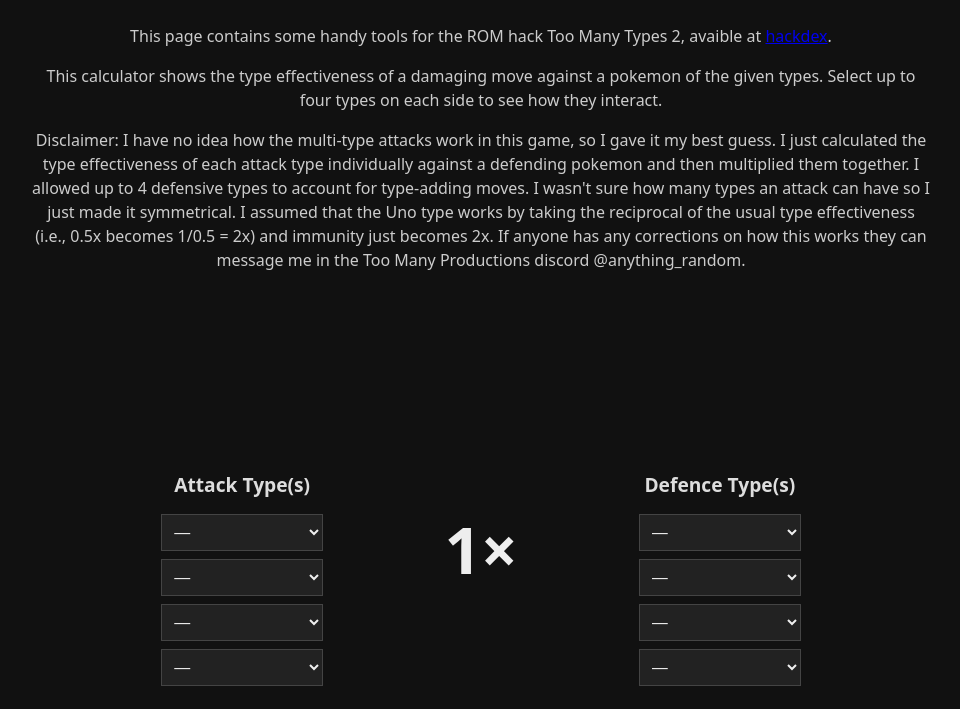
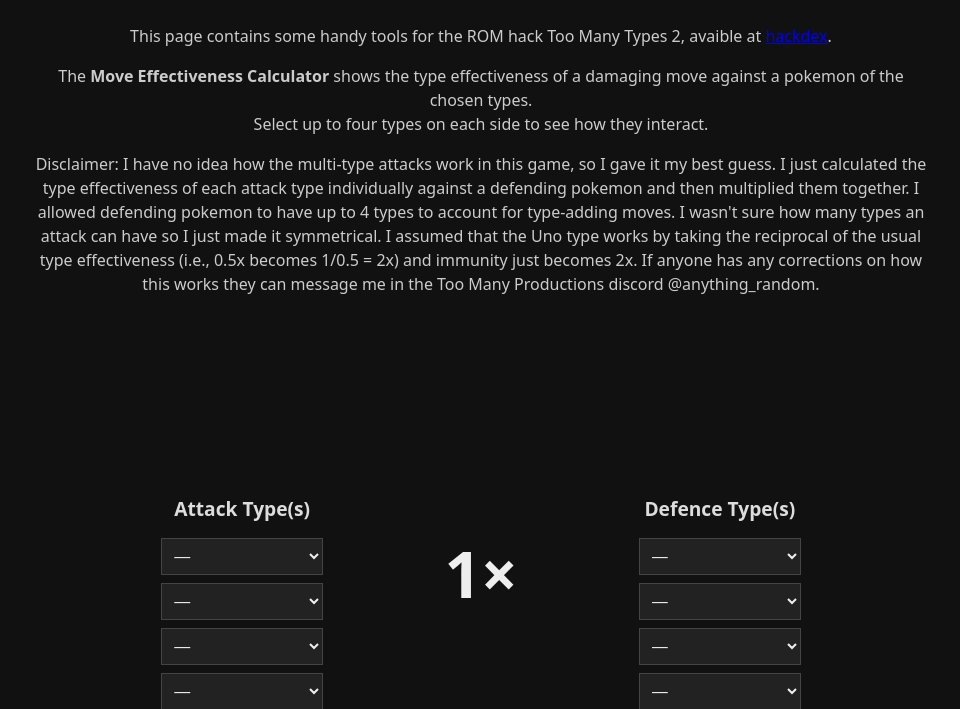
Before and after one commit to Anything-Random/Too-Many-Types-2-Type-Calculator, a Flask app: page / in a window 1280 px wide. Shown: the part 69-778 px from the top of the page, without its empty margins (159-1119 px from the left). Before the commit the page ends 755 px from the top, so only its background shows below. Run offline with Flask 3, Linux system fonts and the light colour scheme; parts of the project's set-up code (start-up, migrations or seed data) failed here and were passed over.

Commit message:
Update index.html

```diff
--- a/templates/index.html
+++ b/templates/index.html
@@ -101,22 +101,22 @@
     avaible at <a href=https://www.hackdex.app/hack/too-many-types-2>hackdex</a>.
   </p>
   <p>
-    This calculator shows the type effectiveness
-    of a damaging move against a pokemon of the given types.
-    Select up to four types on each side to see how they interact.
+    The <strong>Move Effectiveness Calculator</strong> shows the type
+    effectiveness of a damaging move against a pokemon of the chosen
+    types.<br>Select up to four types on each side to see how they interact.
   </p>
   <p>
     Disclaimer: I have no idea how the multi-type attacks work in
     this game, so I gave it my best guess. I just calculated the
     type effectiveness of each attack type individually against a
     defending pokemon and then multiplied them together. I allowed
-    up to 4 defensive types to account for type-adding moves. I
-    wasn't sure how many types an attack can have so I just made it
-    symmetrical. I assumed that the Uno type works by taking the
-    reciprocal of the usual type effectiveness (i.e., 0.5x becomes
-    1/0.5 = 2x) and immunity just becomes 2x. If anyone has any
-    corrections on how this works they can message me in the Too
-    Many Productions discord @anything_random.
+    defending pokemon to have up to 4 types to account for
+    type-adding moves. I wasn't sure how many types an attack can
+    have so I just made it symmetrical. I assumed that the Uno type
+    works by taking the reciprocal of the usual type effectiveness
+    (i.e., 0.5x becomes 1/0.5 = 2x) and immunity just becomes 2x.
+    If anyone has any corrections on how this works they can message
+    me in the Too Many Productions discord @anything_random.
   </p>
 </div>
 
```
